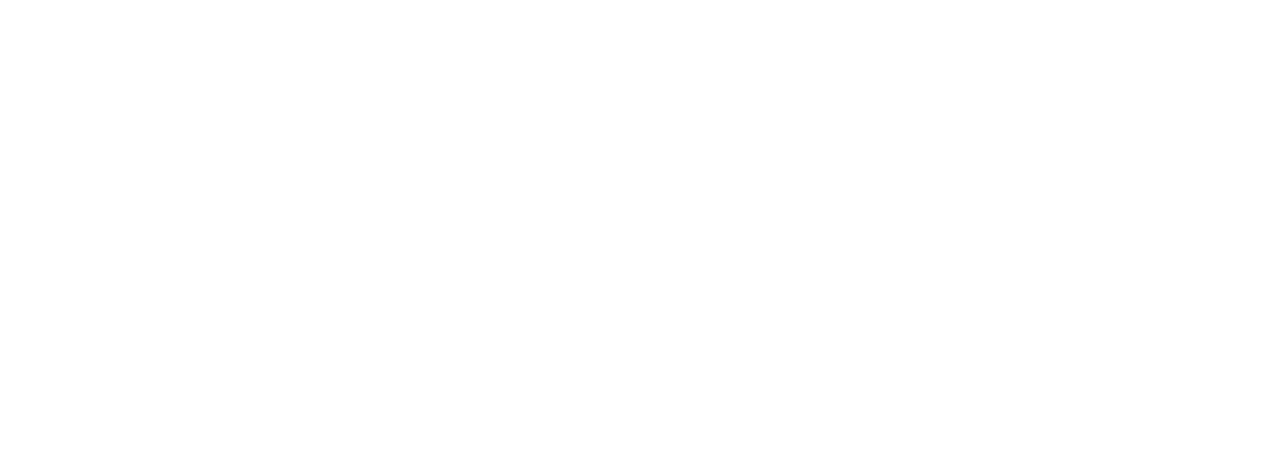
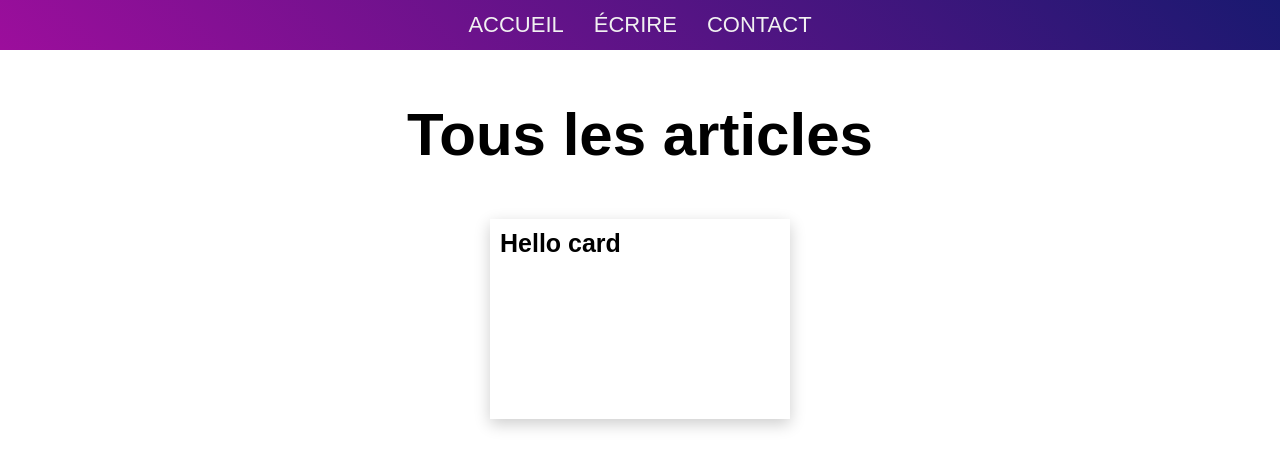
Before and after one commit to MaximeCastillo/blog-react, a React (Create React App) app: page / in a window 1280 px wide. Shown: the top 468 px of the page. Built offline with nearby package versions, Linux system fonts and the light colour scheme.

Commit message:
66. Création de l'accueil et d'une carte

```diff
--- a/src/App.css
+++ /dev/null
@@ -1,38 +0,0 @@
-.App {
-  text-align: center;
-}
-
-.App-logo {
-  height: 40vmin;
-  pointer-events: none;
-}
-
-@media (prefers-reduced-motion: no-preference) {
-  .App-logo {
-    animation: App-logo-spin infinite 20s linear;
-  }
-}
-
-.App-header {
-  background-color: #282c34;
-  min-height: 100vh;
-  display: flex;
-  flex-direction: column;
-  align-items: center;
-  justify-content: center;
-  font-size: calc(10px + 2vmin);
-  color: white;
-}
-
-.App-link {
-  color: #61dafb;
-}
-
-@keyframes App-logo-spin {
-  from {
-    transform: rotate(0deg);
-  }
-  to {
-    transform: rotate(360deg);
-  }
-}
--- a/src/App.js
+++ b/src/App.js
@@ -1,9 +1,11 @@
-import './App.css';
+import Navbar from './Components/Navbar/Navbar';
+import Home from './Containers/Home/Home';
 
 function App() {
   return (
     <div className="App">
-
+      <Navbar />
+      <Home />
     </div>
   );
 }
--- a/src/Components/Card/Card.css
+++ b/src/Components/Card/Card.css
@@ -0,0 +1,22 @@
+.card {
+  max-width: 300px;
+  min-width: 300px;
+  padding: 10px;
+  box-shadow: 0 5px 15px rgba(0, 0, 0, 0.2);
+  margin: 10px;
+  cursor: pointer;
+  min-height: 200px;
+  text-align: left;
+  display: flex;
+  flex-direction: column;
+  justify-content: space-between;
+}
+
+.card h2 {
+  font-size: 25px;
+  margin-bottom: 10px;
+}
+
+.card p {
+  font-size: 18px;
+}
--- a/src/Components/Card/Card.js
+++ b/src/Components/Card/Card.js
@@ -0,0 +1,10 @@
+import React from 'react'
+import './Card.css'
+
+export default function Card(props) {
+  return (
+    <div className="card">
+      {props.children}
+    </div>
+  )
+}
--- a/src/Components/Navbar/Navbar.css
+++ b/src/Components/Navbar/Navbar.css
@@ -14,10 +14,12 @@
   justify-content: center;
   align-items: center;
   position: relative;
+  font-size: 22px;
 }
 
 .items {
-  margin-right: 10px;
+  margin: 0 15px;
+  text-transform: uppercase;
   color: #f1f1f1;
   cursor: pointer;
 }
@@ -35,19 +37,19 @@
 @media screen and (max-width: 500px) {
   .liste {
     flex-direction: column;
-    height: 200px;
+    height: auto;
   }
 
   .items:nth-child(1) {
-    border-top: 1px solid #fff;
+    border-top: 1px solid rgba(255, 255, 255, 0.6);
     margin-top: 50px;
   }
 
   .items {
-    height: 50px;
+    height: 70px;
     width: 100%;
-    border-bottom: 1px solid #fff;
-    line-height: 50px;
+    border-bottom: 1px solid rgba(255, 255, 255, 0.6);
+    line-height: 70px;
     text-align: center;
   }
 
--- a/src/Components/Navbar/Navbar.js
+++ b/src/Components/Navbar/Navbar.js
@@ -26,7 +26,7 @@
       {(toggleMenu || largeur > 500) && (
         <ul className="liste">
           <li className="items">Accueil</li>
-          <li className="items">Services</li>
+          <li className="items">Écrire</li>
           <li className="items">Contact</li>
         </ul>
       )}
--- a/src/Containers/Home/Home.css
+++ b/src/Containers/Home/Home.css
@@ -0,0 +1,14 @@
+.home-title {
+  font-size: 60px;
+  margin: 100px 0 40px;
+  text-align: center;
+}
+
+.container-cards {
+  display: flex;
+  justify-content: center;
+  flex-wrap: wrap;
+  width: 100%;
+  max-width: 1300px;
+  margin: 0 auto 0;
+}
--- a/src/Containers/Home/Home.js
+++ b/src/Containers/Home/Home.js
@@ -0,0 +1,16 @@
+import React from 'react'
+import Card from '../../Components/Card/Card'
+import './Home.css'
+
+export default function Home() {
+  return (
+    <>
+      <h1 className="home-title">Tous les articles</h1>
+      <div className="container-cards">
+        <Card>
+          <h2>Hello card</h2>
+        </Card>
+      </div>
+    </>
+  )
+}
--- a/src/index.css
+++ b/src/index.css
@@ -1,13 +1,9 @@
-body {
+*, ::before, ::after {
+  box-sizing: border-box;
   margin: 0;
-  font-family: -apple-system, BlinkMacSystemFont, 'Segoe UI', 'Roboto', 'Oxygen',
-    'Ubuntu', 'Cantarell', 'Fira Sans', 'Droid Sans', 'Helvetica Neue',
-    sans-serif;
-  -webkit-font-smoothing: antialiased;
-  -moz-osx-font-smoothing: grayscale;
+  padding: 0;
 }
 
-code {
-  font-family: source-code-pro, Menlo, Monaco, Consolas, 'Courier New',
-    monospace;
+body {
+  font-family: Arial, Helvetica, sans-serif;
 }
```
